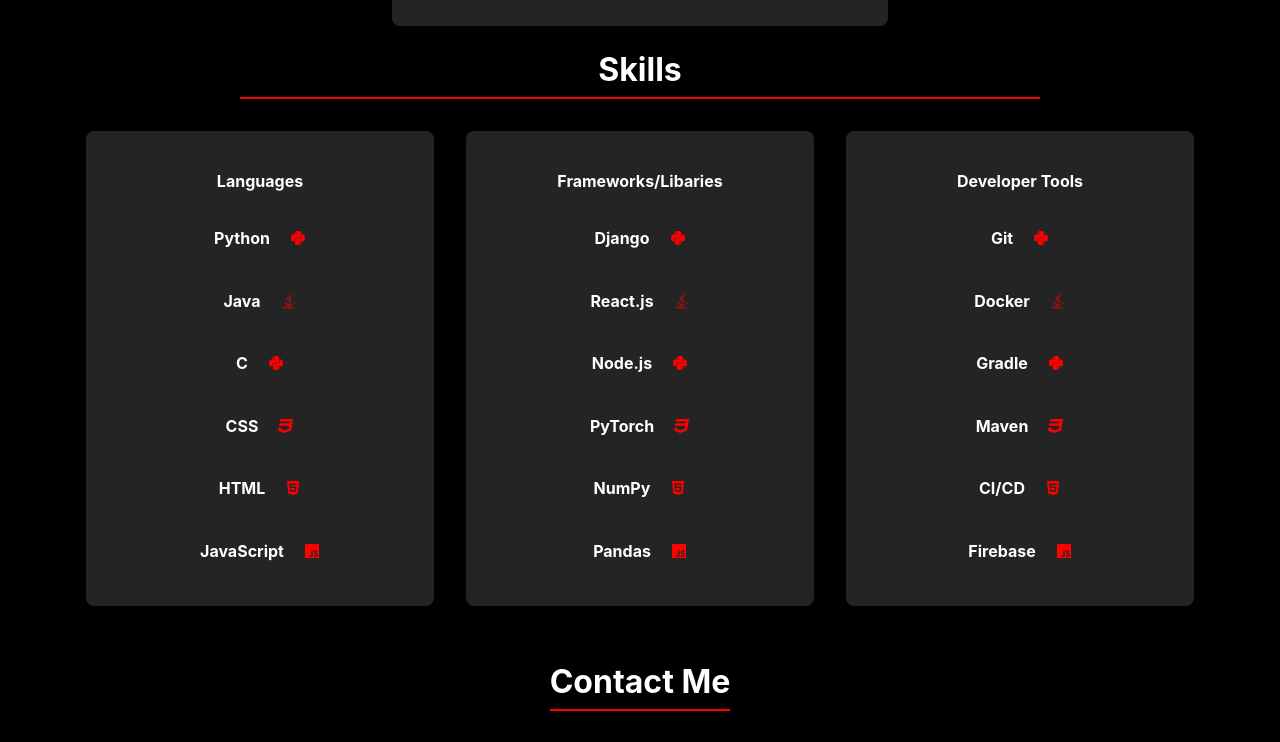
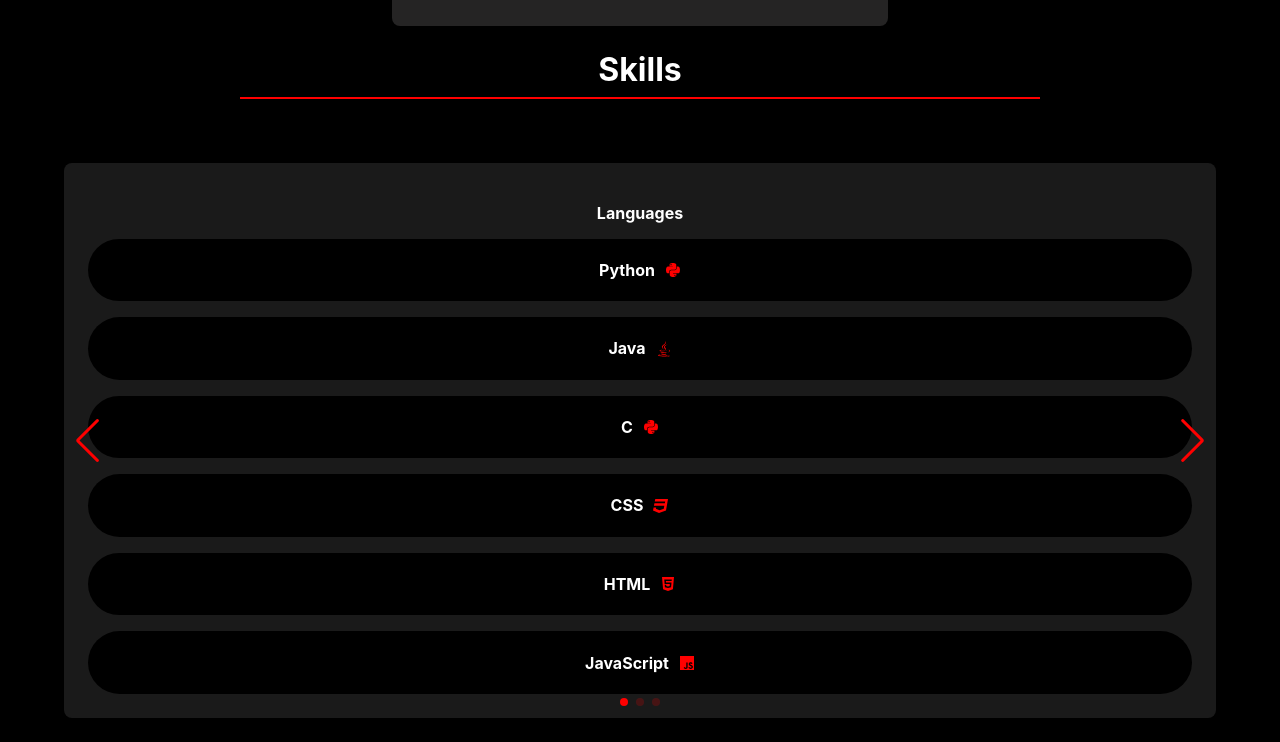
Before and after one commit to yashcpanchal/yash-portfolio, a React (Create React App) app: page / in a window 1280 px wide. Shown: the part 1964-2706 px from the top of the page. Built offline with nearby package versions, Linux system fonts and the light colour scheme.

Commit message:
made the skills section look nicer added swiper in for some more interactivitiy.

```diff
--- a/package.json
+++ b/package.json
@@ -16,6 +16,7 @@
     "react-icons": "^5.5.0",
     "react-scripts": "^5.0.1",
     "react-simple-typewriter": "^5.0.1",
+    "swiper": "^11.2.8",
     "web-vitals": "^2.1.4"
   },
   "scripts": {
--- a/src/components/Projects/Projects.js
+++ b/src/components/Projects/Projects.js
@@ -9,7 +9,7 @@
                 <div className="project_card" key={index}>
                     <h3>{project.name}</h3>
                     <p>{project.description}</p>
-                    <a href={project.github}> Github Link </a>
+                    <a href={project.github} target="_blank" rel="noopener noreferrer"> Github Link </a>
                     <div className="icons">
                     {project.icons.map((icon, key) => (
                         <span key={key}>{icon}</span>
--- a/src/components/Skills/Skills.css
+++ b/src/components/Skills/Skills.css
@@ -1,30 +1,54 @@
 .skills {
-    display: flex;
-    flex-direction: row;
-    justify-content: center;
-    gap: 1.5rem;
-    max-width: 100%;
+    max-width: 90%;
     margin: 0 auto;
-    justify-content: center;
-    gap: 2rem;
+    padding: 2rem 0;
 }
 
 .skillcard {
-    background-color: var(--navbar-color);
+    background-color: #1a1a1a; /* Dark background */
+    color: white;
     padding: 1.5rem;
-    margin-bottom: 1.5rem;
     border-radius: 8px;
-    box-shadow: 0 2x 8px rgba(0,0,0,0.1);
-    display: flex;
-    flex-direction: column;
-    align-items: center;
-    width: 20%;
-    min-width: 300px; /* needs to be tailored to content*/
-    justify-content: space-between; /* spaces out internal content */
+    box-shadow: 0 4px 8px rgba(0, 0, 0, 0.2);
+    text-align: center;
+    transition: transform 0.3s ease, box-shadow 0.3s ease;
 }
 
-.skillcard side {
-    display: flex; /* makes items go side by side */
-    align-items: center; /* vertically aligns items */
-    gap: 20px; /* adds space between the image and the text*/
+.skillcard:hover {
+    transform: translateY(-10px);
+    box-shadow: 0 6px 12px rgba(255, 0, 0, 0.4); /* Red flair */
 }
+
+.entries {
+}
+
+.side {
+    display: flex;
+    align-items: center;
+    justify-content: center;
+    gap: 10px;
+    margin-top: 1rem;
+    border-radius: 80px;
+    background-color: black;
+}
+
+/* Swiper navigation buttons */
+.swiper-button-next,
+.swiper-button-prev {
+    color: red !important; /* Red flair for buttons */
+    font-size: 1.5rem;
+    background: none;
+    border: none;
+    outline: none;
+}
+
+.swiper-button-next:hover,
+.swiper-button-prev:hover {
+    color: white; /* Change color on hover */
+    transform: scale(1.2); /* Slight zoom effect */
+    transition: transform 0.3s ease, color 0.3s ease;
+}
+
+.swiper-pagination-bullet {
+    background: red !important; /* Red pagination dots */
+}
--- a/src/components/Skills/Skills.js
+++ b/src/components/Skills/Skills.js
@@ -1,13 +1,33 @@
 import "./Skills.css";
 import skillsData from "../Data/SkillsData.js";
+import { Swiper, SwiperSlide } from "swiper/react";
+import "swiper/css";
+import "swiper/css/navigation";
+import "swiper/css/pagination";
+import { Navigation, Pagination } from "swiper/modules";
+
+
 function Skills() {
     return (
         <div>
             <h2>Skills</h2>
                 <section id="skills" className='skills'>
+                    <Swiper
+                        modules={[Navigation, Pagination]}
+                        navigation
+                        pagination={{clickable: true}}
+                        spaceBetween={20}
+                        slidesPerView={3}
+                        loop={true}
+                        breakpoints={{
+                            10: { slidesPerView: 1 }, // for smaller screens
+                        }}
+                    >
                         {skillsData.map((skills, index) => (
+                            <SwiperSlide key={index}>
                                 <div className='skillcard' key={index}>
                                     <h3>{skills.section}</h3>
+                                    <div className="entries">
                                         {skills.content.map((entry, index) =>
                                             <span className="side" key={index}>
                                                 <h4>{entry.name}</h4>
@@ -15,7 +35,10 @@
                                             </span>
                                         )}
                                     </div>
+                                </div>
+                            </SwiperSlide>
                         ))}
+                    </Swiper>
             </section>
         </div>
     );
```
Also changed, not shown: 1 other file (tests, documents, lock files or other folders). Lines whose indentation alone changed are shown as unchanged.
